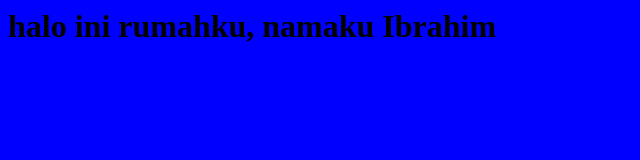
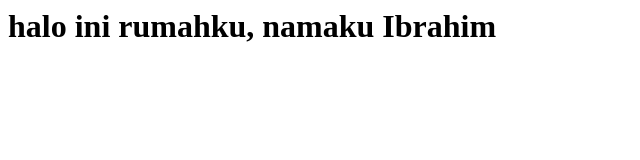
Before and after one commit to killua4321/killua4321, a plain HTML site: page index.html in a window 1280 px wide. Shown: the whole page, without its empty margins (0-640 px from the left). Drawn offline with Linux system fonts and the light colour scheme.

Commit message:
Update index.html

```diff
--- a/index.html
+++ b/index.html
@@ -1,3 +1,3 @@
-<body style="background: blue">
+<body style="background: black white">
 <h1> halo ini rumahku, namaku Ibrahim </h1>
 </body>
```
